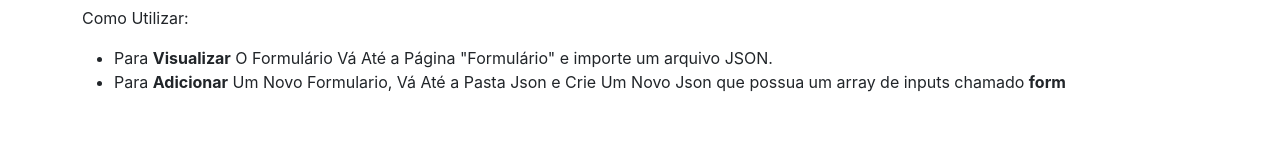
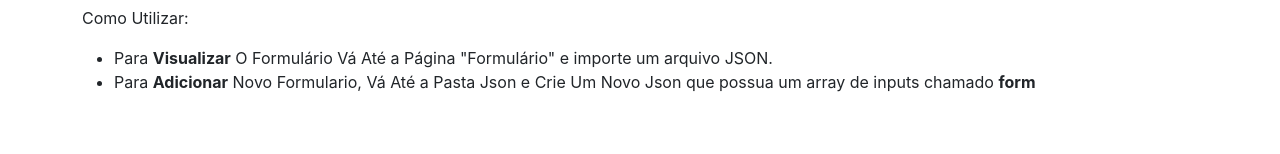
Before and after one commit to JuniorWender/Poc_ReactJsonForm, a React (Create React App) app: page / in a window 1280 px wide. Shown: the part 146-300 px from the top of the page. Built offline with nearby package versions, Linux system fonts and the light colour scheme; the HTML template or start-up script is replaced by a standard one.

Commit message:
Home alteration

```diff
--- a/src/Components/pages/Home.jsx
+++ b/src/Components/pages/Home.jsx
@@ -10,7 +10,7 @@ function Home() {
                 <p> Como Utilizar: </p>
                 <ul>
                     <li> Para <strong>Visualizar</strong> O Formulário Vá Até a Página "Formulário" e importe um arquivo JSON. </li>
-                    <li> Para <strong>Adicionar</strong> Um Novo Formulario, Vá Até a Pasta Json e Crie Um Novo Json que possua um array de inputs chamado <strong>form</strong> </li>
+                    <li> Para <strong>Adicionar</strong> Novo Formulario, Vá Até a Pasta Json e Crie Um Novo Json que possua um array de inputs chamado <strong>form</strong> </li>
                 </ul>
             </Container>
         </div>
```
